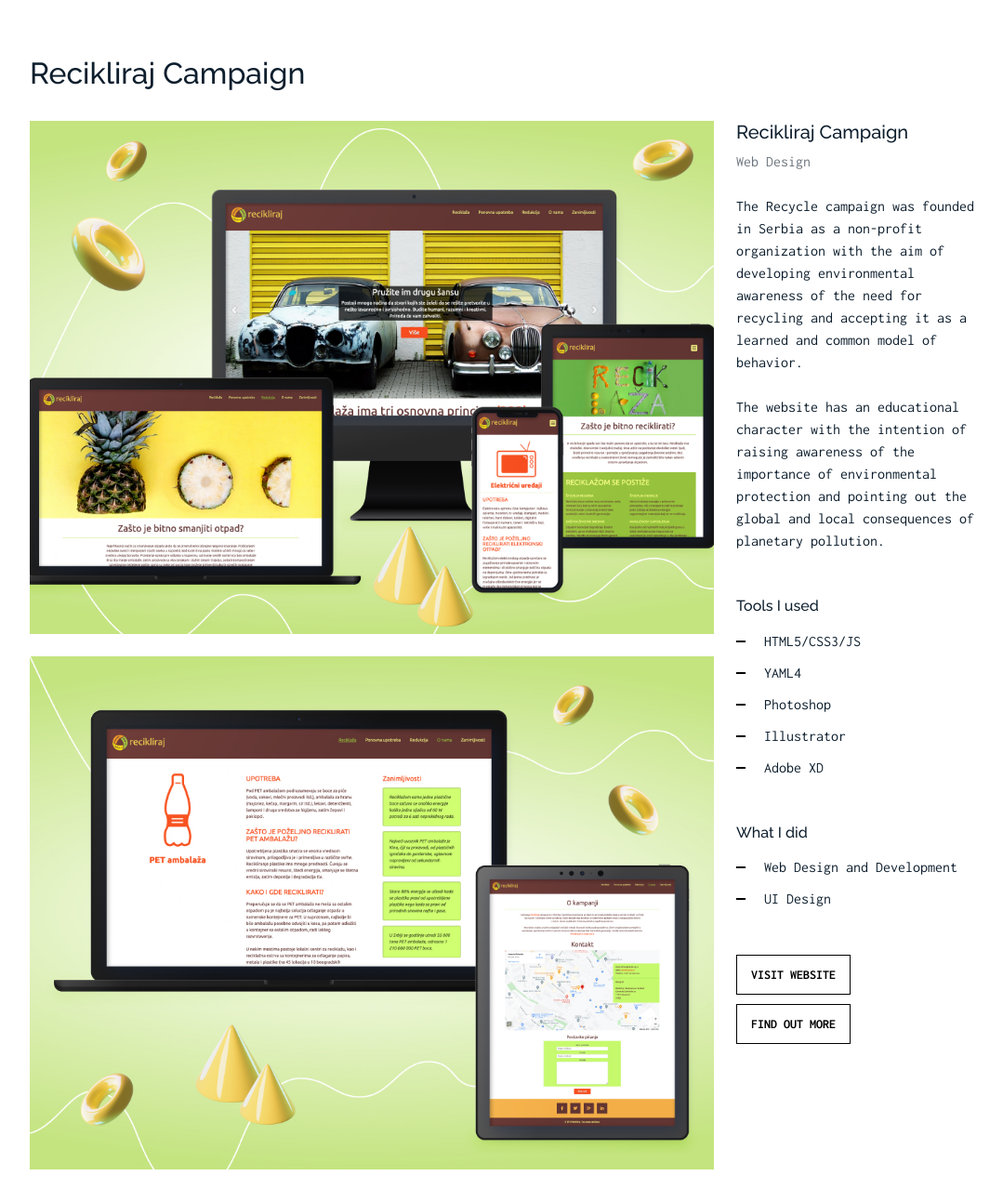
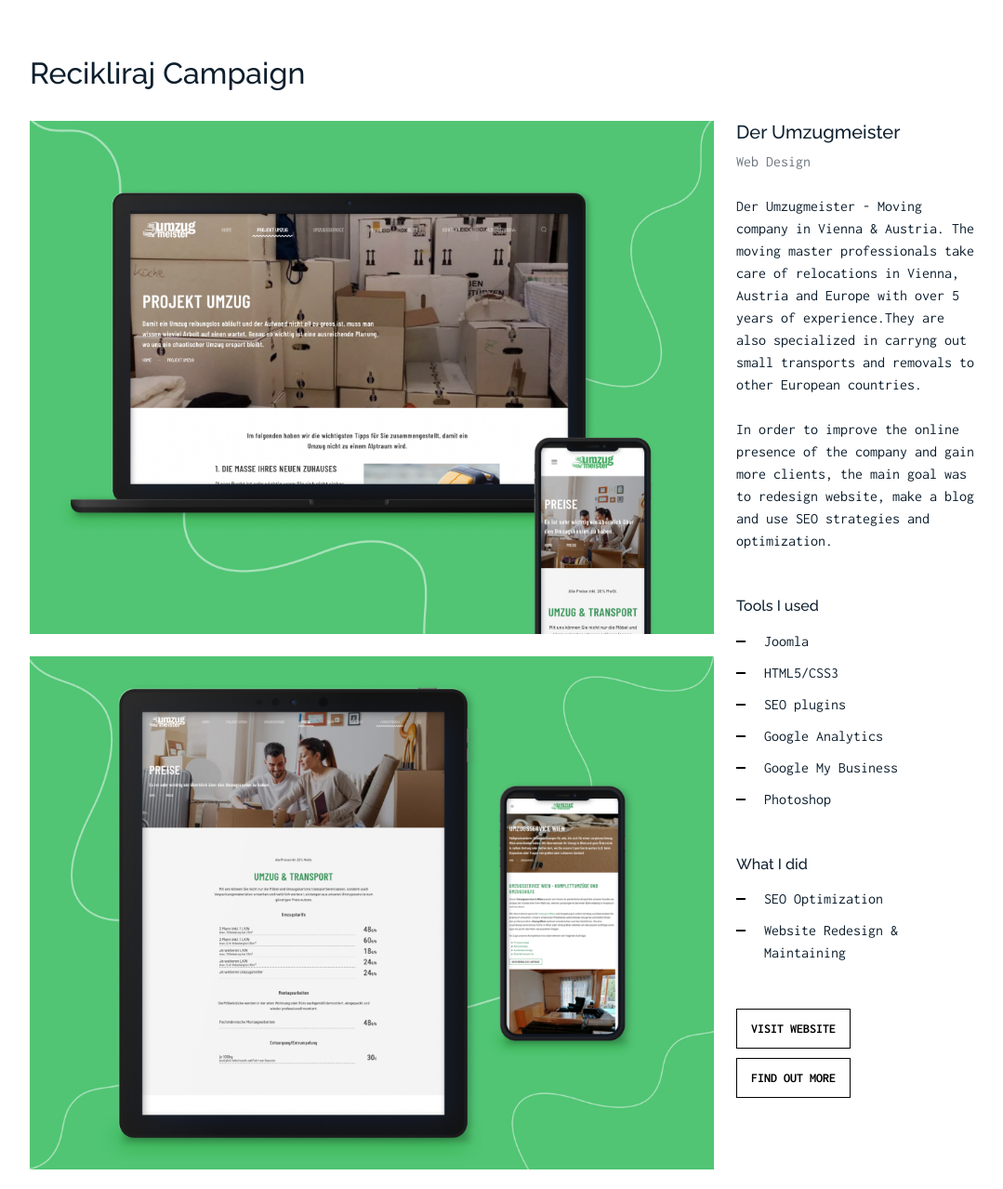
Before and after one commit to Bixilisa/Bixilisa.github.io, a plain HTML site: page work-single7.html in a window 1280 px wide. Shown: the part 220-1499 px from the top of the page at 93% size, without its empty margins (50-1129 px from the left). Drawn offline with Linux system fonts and the light colour scheme.

Commit message:
Update work-single7.html

```diff
--- a/work-single7.html
+++ b/work-single7.html
@@ -5,9 +5,9 @@
   <meta charset="utf-8">
   <meta content="width=device-width, initial-scale=1.0" name="viewport">
 
-  <title>BixyPortfolio - First Pick Agency</title>
-  <meta content="Recikliraj - The Recycle campaign with the aim of developing environmental awareness of the need for recycling and accepting it as a learned and common model of behavior." name="description">
-  <meta content="website, ecommerce, mobile, iOS, responsive, web, ui design, design, recycling, recycle, reuse, reduction, campaign, eco, ecology" name="keywords">
+  <title>BixyPortfolio - Der Umzugmeister</title>
+  <meta content="Der Umzugmeister - Moving company in Vienna & Austria. Necessary for a smooth move, cheap move Vienna, all of Austria and Europe." name="description">
+  <meta content="website, SEO, mobile, iOS, responsive, web, ui design, design, moving, umzug, service, vienna, wien, austria" name="keywords">
 
   <!-- Favicons -->
   <link href="assets/img/favicon.png" rel="icon">
@@ -73,38 +73,38 @@
         <div class="container">
           <div class="row align-items-stretch">
             <div class="col-md-8" data-aos="fade-up">
-              <img src="assets/img/rec1.jpg" alt="Image1" class="img-fluid mb-4">
-              <img src="assets/img/rec2.jpg" alt="Image2" class="img-fluid mb-4">
-              <img src="assets/img/rec3.jpg" alt="Image3" class="img-fluid mb-4">
-              <img src="assets/img/rec4.jpg" alt="Image4" class="img-fluid mb-4">
+              <img src="assets/img/um1.jpg" alt="Image1" class="img-fluid mb-4">
+              <img src="assets/img/um2.jpg" alt="Image2" class="img-fluid mb-4">
             </div>
 
             <div class="col-md-3 ml-auto" data-aos="fade-up" data-aos-delay="100">
               <div class="sticky-content">
-                <h3 class="h3">Recikliraj Campaign</h3>
+                <h3 class="h3">Der Umzugmeister</h3>
                 <p class="mb-4"><span class="text-muted">Web Design</span></p>
 
                 <div class="mb-5">
-                  <p>The Recycle campaign was founded in Serbia as a non-profit organization with the aim of developing environmental awareness of the need for recycling and accepting it as a learned and common model of behavior.<br><br>
-                    The website has an educational character with the intention of raising awareness of the importance of environmental protection and pointing out the global and local consequences of planetary pollution.</p>
+                  <p>Der Umzugmeister - Moving company in Vienna & Austria. The moving master professionals take care of relocations in Vienna, Austria and Europe with over 5 years of experience.They are also specialized in carryng out small transports and removals to other European countries.<br><br>
+                  In order to improve the online presence of the company and gain more clients, the main goal was to redesign website, make a blog and use SEO strategies and optimization.
+                </p>
                 </div>
 
                 <h4 class="h4 mb-3">Tools I used</h4>
                 <ul class="list-unstyled list-line mb-5">
-                  <li>HTML5/CSS3/JS</li>
-                  <li>YAML4</li>
+                  <li>Joomla</li>
+                  <li>HTML5/CSS3</li>
+                  <li>SEO plugins</li>
+                  <li>Google Analytics</li>
+                  <li>Google My Business</li>
                   <li>Photoshop</li>
-                  <li>Illustrator</li>
-                  <li>Adobe XD</li>
                   </ul>
 
                   <h4 class="h4 mb-3">What I did</h4>
                 <ul class="list-unstyled list-line mb-5">
-                  <li>Web Design and Development</li>
-                  <li>UI Design</li>
+                  <li>SEO Optimization</li>
+                  <li>Website Redesign & Maintaining</li>
                 </ul>
 
-                <p><a href="https://bixydesign.com/Recikliraj/" class="readmore" target="_blank">Visit Website</a><a href="https://github.com/Bixilisa/Recikliraj" class="readmore" target="_blank">Find out more</a></p>
+                <p><a href="https://www.umzug-meister.at/" class="readmore" target="_blank">Visit Website</a><a href="https://www.umzug-meister.at/blog.html" class="readmore" target="_blank">Find out more</a></p>
               </div>
             </div>
           </div>
```
